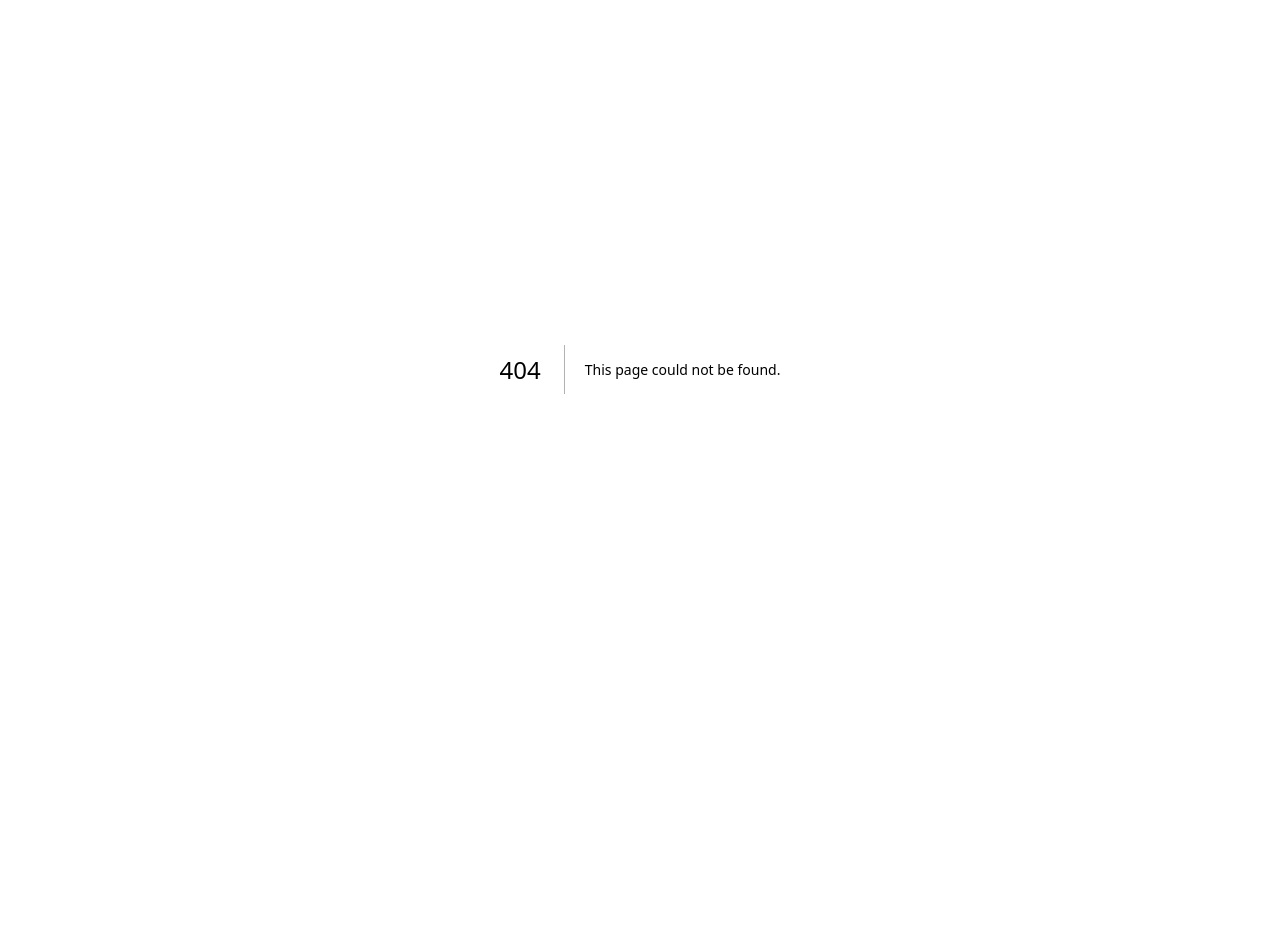
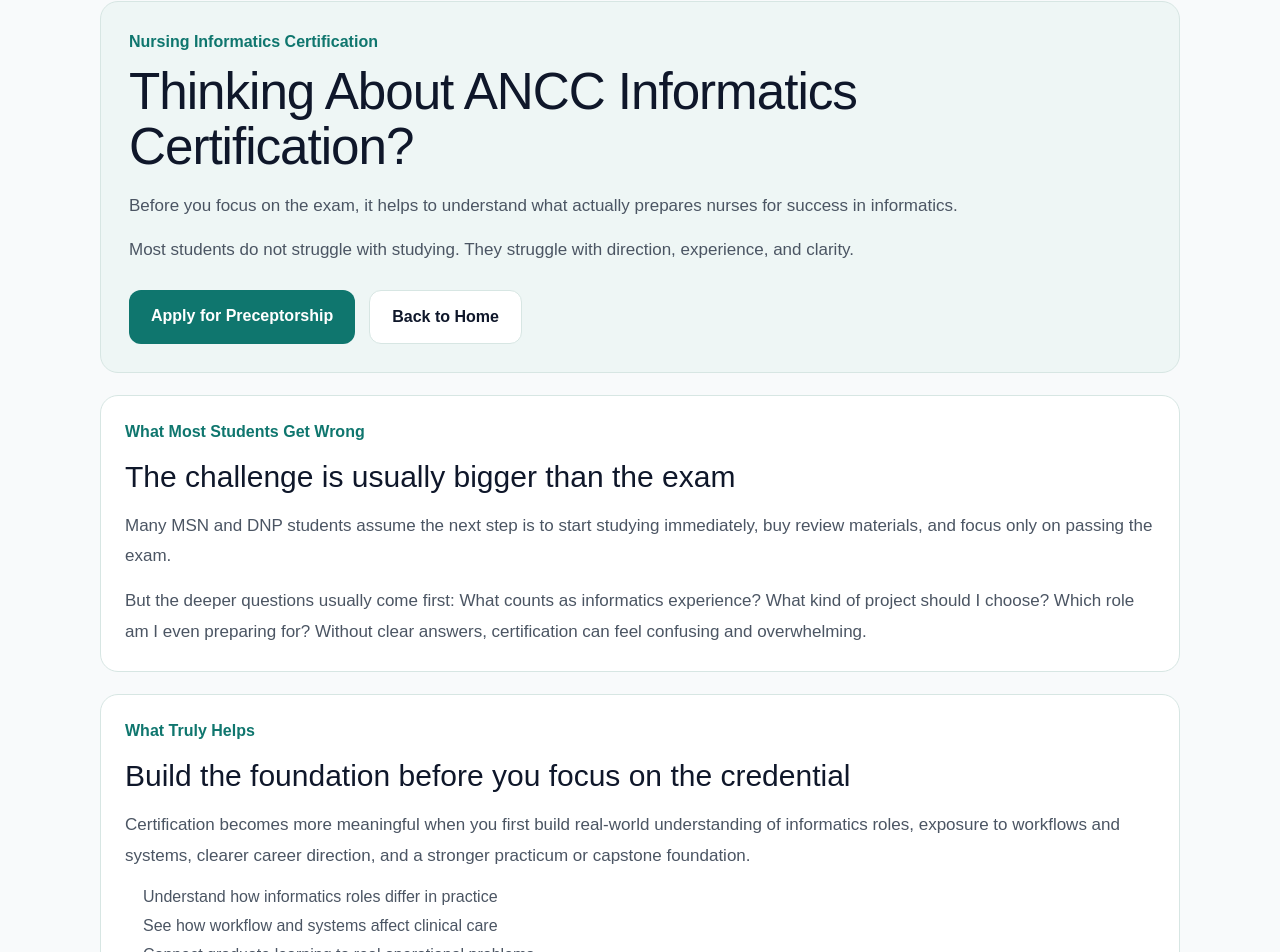
Before and after one commit to bamao33-hub/nursebridge-web, a Next.js app: page /ancc-certification in a window 1280 px wide. Before the commit this address had no page. Shown: the part 31-983 px from the top of the page. Before the commit the page ends 800 px from the top, so only its background shows below. Built offline with nearby package versions, Linux system fonts and the light colour scheme.

Commit message:
Create page.tsx

```diff
--- /dev/null
+++ b/app/ancc-certification/page.tsx
@@ -0,0 +1,223 @@
+import Link from "next/link";
+
+const BRAND = "#0f766e";
+const BORDER = "#d7e6e3";
+const SOFT = "#eef6f5";
+const MUTED = "#4b5563";
+const TEXT = "#0f172a";
+
+const pageWrap: React.CSSProperties = {
+  maxWidth: 1120,
+  margin: "0 auto",
+  padding: "32px 20px 56px",
+};
+
+const sectionStyle: React.CSSProperties = {
+  border: `1px solid ${BORDER}`,
+  borderRadius: 18,
+  padding: 24,
+  backgroundColor: "white",
+};
+
+const softSectionStyle: React.CSSProperties = {
+  border: `1px solid ${BORDER}`,
+  borderRadius: 18,
+  padding: 24,
+  backgroundColor: SOFT,
+};
+
+const primaryButtonStyle: React.CSSProperties = {
+  display: "inline-block",
+  backgroundColor: BRAND,
+  color: "white",
+  textDecoration: "none",
+  padding: "14px 22px",
+  borderRadius: 12,
+  fontWeight: 800,
+};
+
+const secondaryButtonStyle: React.CSSProperties = {
+  display: "inline-block",
+  backgroundColor: "white",
+  color: TEXT,
+  textDecoration: "none",
+  padding: "14px 22px",
+  borderRadius: 12,
+  fontWeight: 800,
+  border: `1px solid ${BORDER}`,
+};
+
+const smallLabelStyle: React.CSSProperties = {
+  color: BRAND,
+  fontWeight: 800,
+  marginBottom: 10,
+};
+
+const paragraphStyle: React.CSSProperties = {
+  fontSize: 17,
+  lineHeight: 1.8,
+  color: MUTED,
+  margin: 0,
+};
+
+const listStyle: React.CSSProperties = {
+  margin: "12px 0 0 18px",
+  padding: 0,
+  color: MUTED,
+  lineHeight: 1.8,
+};
+
+export default function ANCCCertificationPage() {
+  return (
+    <main style={{ backgroundColor: "#f8fafb", minHeight: "100vh", color: TEXT }}>
+      <div style={pageWrap}>
+        {/* HERO */}
+        <section style={{ ...softSectionStyle, padding: 28 }}>
+          <div style={smallLabelStyle}>Nursing Informatics Certification</div>
+
+          <h1
+            style={{
+              fontSize: "clamp(2rem, 4vw, 3.5rem)",
+              lineHeight: 1.08,
+              margin: "0 0 16px 0",
+              letterSpacing: "-0.02em",
+            }}
+          >
+            Thinking About ANCC Informatics Certification?
+          </h1>
+
+          <p style={{ ...paragraphStyle, maxWidth: 860 }}>
+            Before you focus on the exam, it helps to understand what actually prepares
+            nurses for success in informatics.
+          </p>
+
+          <p style={{ ...paragraphStyle, maxWidth: 860, marginTop: 14 }}>
+            Most students do not struggle with studying. They struggle with direction,
+            experience, and clarity.
+          </p>
+
+          <div
+            style={{
+              display: "flex",
+              gap: 14,
+              flexWrap: "wrap",
+              marginTop: 24,
+            }}
+          >
+            <Link href="/preceptorship" style={primaryButtonStyle}>
+              Apply for Preceptorship
+            </Link>
+
+            <Link href="/" style={secondaryButtonStyle}>
+              Back to Home
+            </Link>
+          </div>
+        </section>
+
+        <div style={{ height: 22 }} />
+
+        {/* REAL PROBLEM */}
+        <section style={sectionStyle}>
+          <div style={smallLabelStyle}>What Most Students Get Wrong</div>
+
+          <h2 style={{ margin: "0 0 12px 0", fontSize: 30 }}>
+            The challenge is usually bigger than the exam
+          </h2>
+
+          <p style={paragraphStyle}>
+            Many MSN and DNP students assume the next step is to start studying
+            immediately, buy review materials, and focus only on passing the exam.
+          </p>
+
+          <p style={{ ...paragraphStyle, marginTop: 14 }}>
+            But the deeper questions usually come first: What counts as informatics
+            experience? What kind of project should I choose? Which role am I even
+            preparing for? Without clear answers, certification can feel confusing and
+            overwhelming.
+          </p>
+        </section>
+
+        <div style={{ height: 22 }} />
+
+        {/* WHAT ACTUALLY HELPS */}
+        <section style={sectionStyle}>
+          <div style={smallLabelStyle}>What Truly Helps</div>
+
+          <h2 style={{ margin: "0 0 12px 0", fontSize: 30 }}>
+            Build the foundation before you focus on the credential
+          </h2>
+
+          <p style={paragraphStyle}>
+            Certification becomes more meaningful when you first build real-world
+            understanding of informatics roles, exposure to workflows and systems,
+            clearer career direction, and a stronger practicum or capstone foundation.
+          </p>
+
+          <ul style={listStyle}>
+            <li>Understand how informatics roles differ in practice</li>
+            <li>See how workflow and systems affect clinical care</li>
+            <li>Connect graduate learning to real operational problems</li>
+            <li>Strengthen your long-term direction before pursuing certification</li>
+          </ul>
+        </section>
+
+        <div style={{ height: 22 }} />
+
+        {/* PRECEPTORSHIP FIT */}
+        <section style={softSectionStyle}>
+          <div style={smallLabelStyle}>How Preceptorship Supports Your Journey</div>
+
+          <p style={paragraphStyle}>
+            Through structured nursing informatics preceptorship, students can explore
+            real-world informatics roles, strengthen project direction, understand
+            workflow and system design, and gain practical exposure beyond textbooks.
+          </p>
+
+          <ul style={listStyle}>
+            <li>Explore analyst, liaison, education, and leadership pathways</li>
+            <li>Strengthen your practicum or capstone direction</li>
+            <li>Build confidence in your transition into informatics</li>
+            <li>Approach certification planning with more clarity</li>
+          </ul>
+        </section>
+
+        <div style={{ height: 22 }} />
+
+        {/* NOTE */}
+        <section style={sectionStyle}>
+          <div style={smallLabelStyle}>Important Note</div>
+
+          <p style={paragraphStyle}>
+            NurseBridge Consulting LLC does not provide exam preparation or guarantee
+            certification outcomes. Certification requirements, eligibility, and
+            examination policies are determined by the American Nurses Credentialing
+            Center (ANCC).
+          </p>
+        </section>
+
+        <div style={{ height: 22 }} />
+
+        {/* CTA */}
+        <section style={sectionStyle}>
+          <div style={smallLabelStyle}>Next Step</div>
+
+          <h2 style={{ margin: "0 0 12px 0", fontSize: 30 }}>
+            Not sure where to start?
+          </h2>
+
+          <p style={paragraphStyle}>
+            If you are considering ANCC Informatics Certification but feel unsure about
+            your direction, experience, or next steps, preceptorship can help you build a
+            stronger foundation.
+          </p>
+
+          <div style={{ marginTop: 22 }}>
+            <Link href="/preceptorship" style={primaryButtonStyle}>
+              Apply for Preceptorship
+            </Link>
+          </div>
+        </section>
+      </div>
+    </main>
+  );
+}
```
